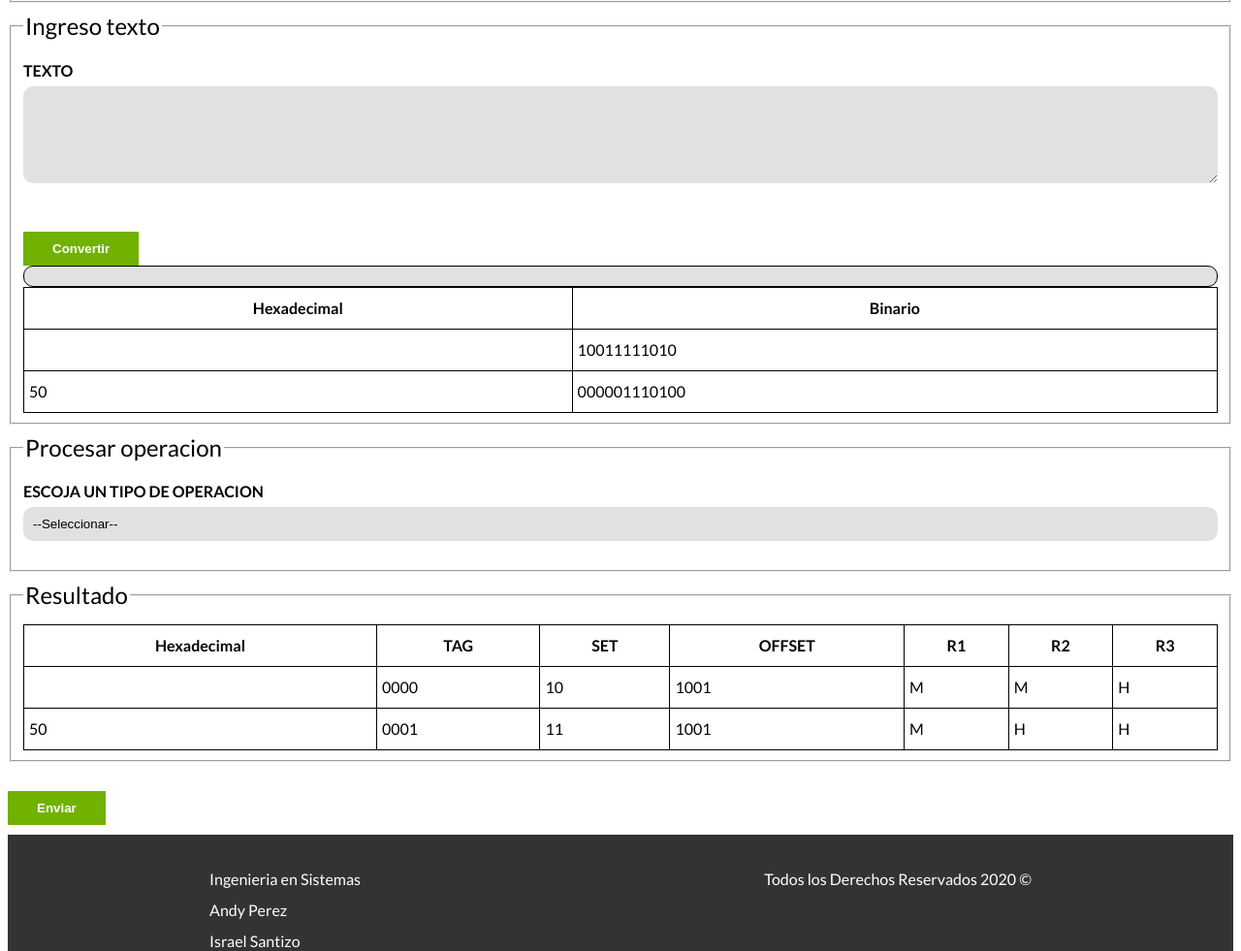
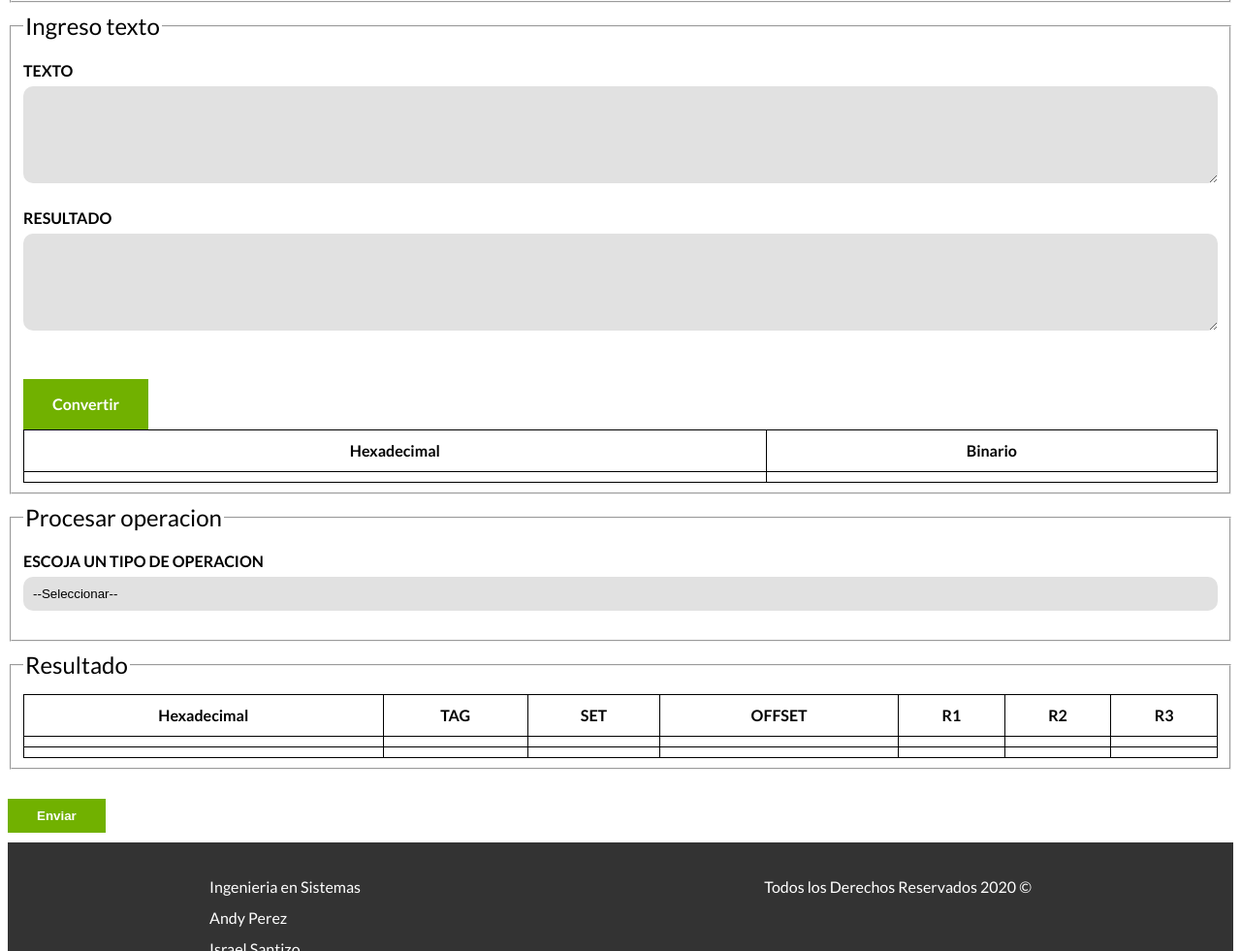
Before and after one commit to IsraelSantizo98/gestionMemoriaUMG, a plain HTML site: page index.html in a window 1280 px wide. Shown: the part 639-1620 px from the top of the page at 97% size. Drawn offline with Linux system fonts and the light colour scheme.

Commit message:
Se realiza modificacion en la estructura para colocar textarea de resultado

```diff
--- a/index.html
+++ b/index.html
@@ -44,22 +44,23 @@
               <label for="mensaje">Texto</label>
               <!--name es para leerlo desde el backend, las cols y rows definirlas en css-->
               <textarea name="" id="mensaje" cols="" rows=""></textarea>
-            <input type="submit" value="Convertir" class="boton boton-verde" onclick="convertirHex()">
-            <div class="resultado-conversion">
-                <p id="place"></p>
-            </div>
-            <table>
+
+              <label for="mensaje">Resultado</label>
+              <!--name es para leerlo desde el backend, las cols y rows definirlas en css-->
+              <textarea name="" id="resultado" ></textarea>
+
+              <!--<input type="submit" value="Convertir" class="boton boton-verde" onclick="convertirHex()">-->
+              <a type="submit" class="boton boton-verde" onclick="convertirHex()">Convertir</a>
+
+              <table id = "tableConvert">
                   <tr>
                     <th>Hexadecimal</th>
                     <th>Binario</th>
                   </tr>
+
                   <tr>
-                  <td id="hex"></td>
-                  <td>10011111010</td>
-                </tr>
-                <tr>
-                  <td>50</td>
-                  <td>000001110100</td>
+                    <td id="hexTable"></td>
+                    <td id="binTable"></td>
                   </tr>
               </table>
         </fieldset>
@@ -86,21 +87,21 @@
                 </tr>
                 <tr>
                   <td id="hex"></td>
-                  <td>0000</td>
-                  <td>10</td>
-                  <td>1001</td>
-                  <td>M</td>
-                  <td>M</td>
-                  <td>H</td>
+                  <td></td>
+                  <td></td>
+                  <td></td>
+                  <td></td>
+                  <td></td>
+                  <td></td>
                 </tr>
                 <tr>
-                  <td>50</td>
-                  <td>0001</td>
-                  <td>11</td>
-                  <td>1001</td>
-                  <td>M</td>
-                  <td>H</td>
-                  <td>H</td>
+                  <td></td>
+                  <td></td>
+                  <td></td>
+                  <td></td>
+                  <td></td>
+                  <td></td>
+                  <td></td>
                 </tr>
               </table>
         </fieldset>
```
Lines whose indentation alone changed are shown as unchanged.
